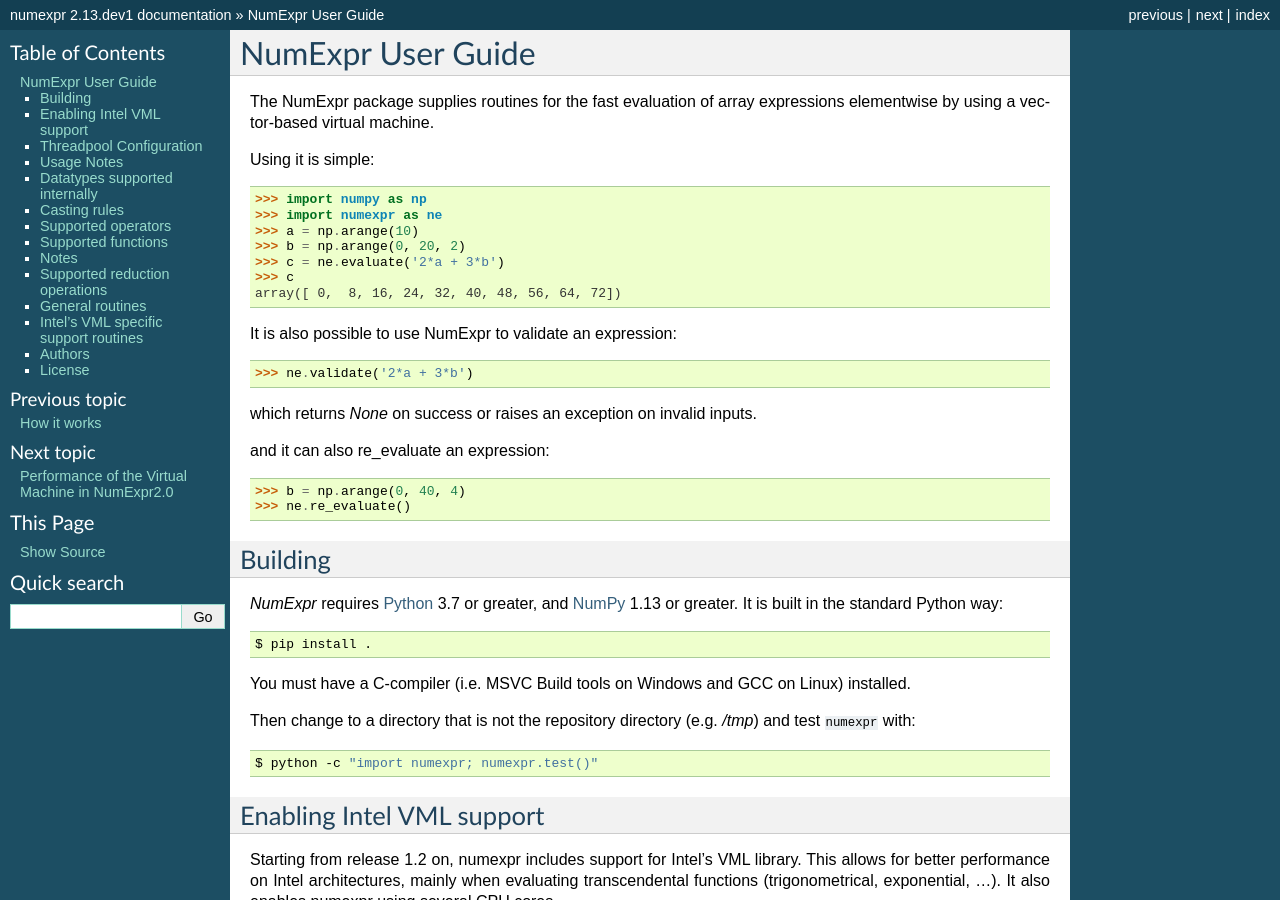
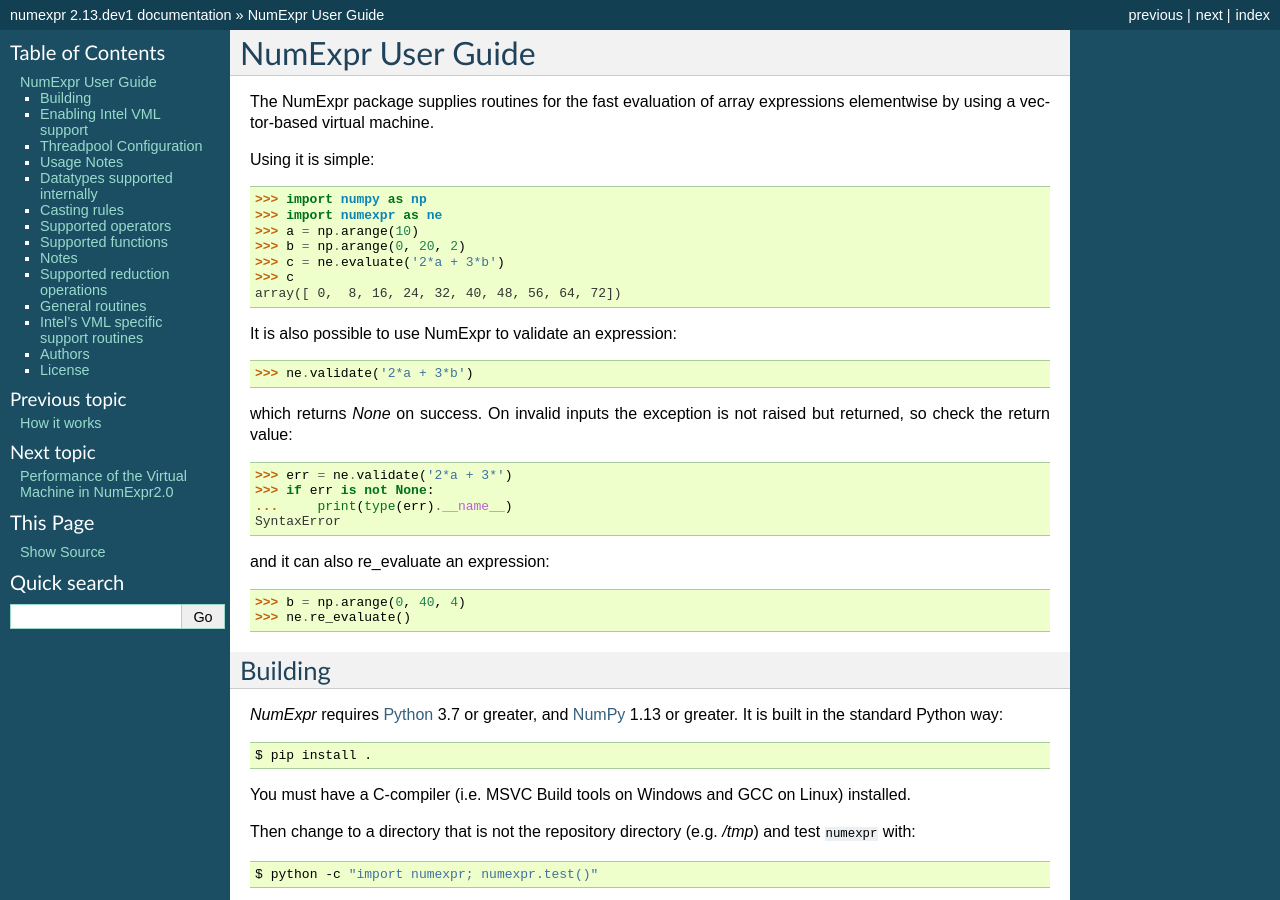
Before and after one commit to pydata/numexpr, a Sphinx documentation site: the page built from doc/user_guide.rst, in a window 1280 px wide and 900 px high. Built offline with Sphinx 7.4.7, drawn with Linux system fonts in a browser that asks for light colours; formulas are drawn with MathJax 3.

Commit message:
DOC: validate() returns the exception instead of raising it

```diff
--- a/doc/user_guide.rst
+++ b/doc/user_guide.rst
@@ -20,7 +20,13 @@
 
     >>> ne.validate('2*a + 3*b')
 
-which returns `None` on success or raises an exception on invalid inputs.
+which returns `None` on success. On invalid inputs the exception is not
+raised but returned, so check the return value::
+
+    >>> err = ne.validate('2*a + 3*')
+    >>> if err is not None:
+    ...     print(type(err).__name__)
+    SyntaxError
 
 and it can also re_evaluate an expression::
 
```
